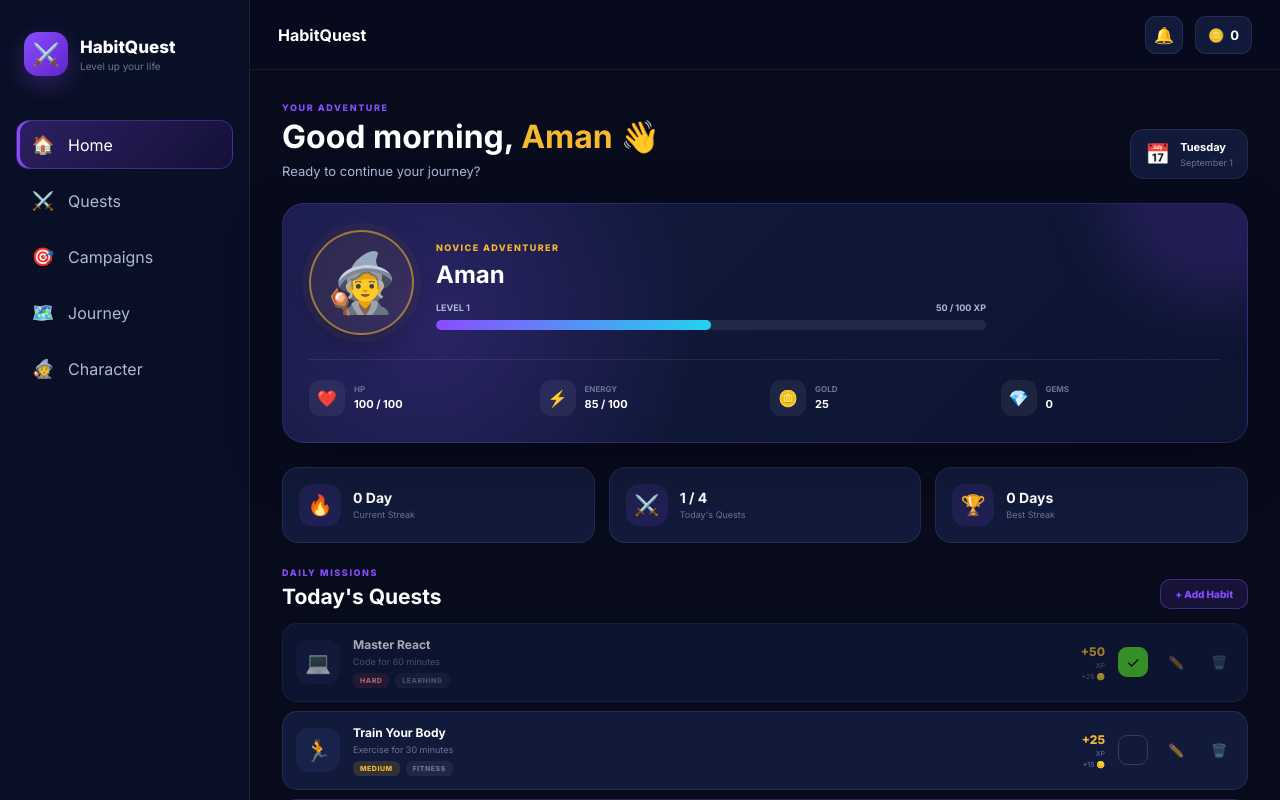
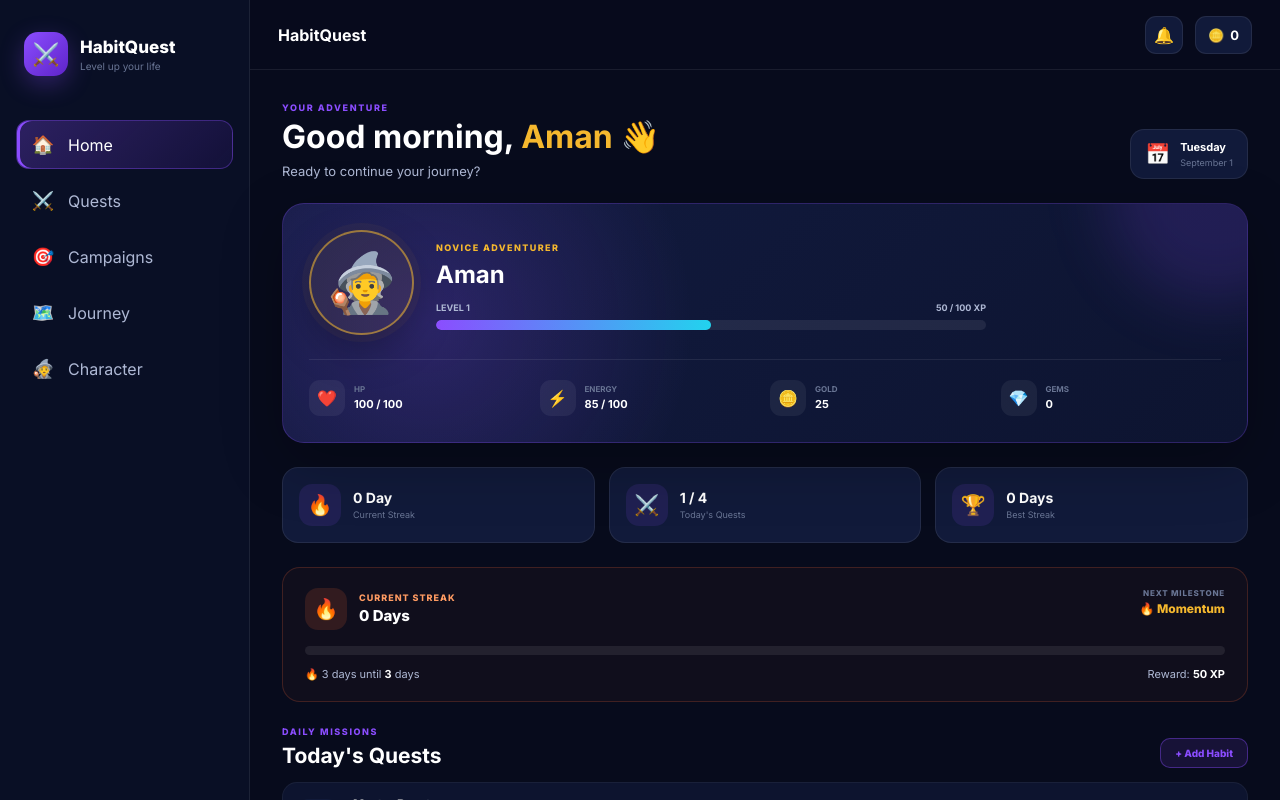
Before and after one commit to Amanulla4/habitquest, a React (Vite) app: page / in a window 1280 px wide. Shown: the top 800 px of the page. Built offline with nearby package versions, Linux system fonts and the light colour scheme.

Commit message:
Fix streak progress bar math and restore milestone XP grant

```diff
--- a/src/components/dashboard/Dashboard.css
+++ b/src/components/dashboard/Dashboard.css
@@ -699,3 +699,130 @@
     text-align: center;
   }
 }
+
+/* =========================================
+   STREAK PROGRESS CARD
+========================================= */
+
+.streak-progress-card {
+  padding: 20px 22px;
+  border: 1px solid rgba(255, 107, 53, 0.2);
+  border-radius: 18px;
+  background: rgba(255, 107, 53, 0.04);
+}
+
+.streak-progress-top {
+  display: flex;
+  align-items: flex-start;
+  justify-content: space-between;
+  gap: 16px;
+  margin-bottom: 16px;
+}
+
+.streak-progress-title {
+  display: flex;
+  align-items: center;
+  gap: 12px;
+}
+
+.streak-flame {
+  width: 42px;
+  height: 42px;
+  flex-shrink: 0;
+  display: flex;
+  align-items: center;
+  justify-content: center;
+  border-radius: 13px;
+  background: rgba(255, 107, 53, 0.14);
+  font-size: 20px;
+}
+
+.streak-progress-title > div > span {
+  display: block;
+  color: #ff9b62;
+  font-size: 9px;
+  font-weight: 800;
+  letter-spacing: 1px;
+}
+
+.streak-progress-title strong {
+  display: block;
+  margin-top: 3px;
+  font-size: 15px;
+  font-weight: 900;
+}
+
+.next-milestone {
+  display: flex;
+  flex-direction: column;
+  align-items: flex-end;
+  gap: 3px;
+  text-align: right;
+}
+
+.next-milestone span {
+  color: var(--text-muted);
+  font-size: 8px;
+  font-weight: 800;
+  letter-spacing: 0.8px;
+}
+
+.next-milestone strong {
+  color: var(--gold);
+  font-size: 12px;
+  font-weight: 800;
+  white-space: nowrap;
+}
+
+.streak-progress-bar {
+  height: 9px;
+  overflow: hidden;
+  border-radius: 20px;
+  background: rgba(255, 255, 255, 0.08);
+}
+
+.streak-progress-fill {
+  height: 100%;
+  border-radius: inherit;
+  background: linear-gradient(90deg, #ff6b35, var(--gold));
+  transition: width 0.4s ease;
+}
+
+.streak-progress-bottom {
+  display: flex;
+  align-items: center;
+  justify-content: space-between;
+  flex-wrap: wrap;
+  gap: 10px;
+  margin-top: 12px;
+}
+
+.streak-progress-bottom span {
+  color: var(--text-secondary);
+  font-size: 11px;
+}
+
+.streak-progress-bottom strong {
+  color: var(--text-primary);
+}
+
+/* MOBILE */
+
+@media (max-width: 700px) {
+
+  .streak-progress-top {
+    flex-direction: column;
+    gap: 12px;
+  }
+
+  .next-milestone {
+    align-items: flex-start;
+    text-align: left;
+  }
+
+  .streak-progress-bottom {
+    flex-direction: column;
+    align-items: flex-start;
+  }
+
+}
--- a/src/components/dashboard/Dashboard.jsx
+++ b/src/components/dashboard/Dashboard.jsx
@@ -16,6 +16,8 @@ import {
   updateStreak,
   getStreakBonus,
   getStreakMilestone,
+  getNextStreakMilestone,
+  getPreviousStreakMilestone,
 } from '../../utils/streak'
 
 import {
@@ -268,6 +270,65 @@ function Dashboard() {
 
   /*
   =========================================
+  STREAK MILESTONE CALCULATIONS
+
+  previousMilestone uses the "floor"
+  helper (largest milestone <= streak),
+  NOT the exact-match helper - so the
+  progress bar is accurate even when
+  the streak sits between two
+  milestones (e.g. streak 5 sits
+  between the 3-day and 7-day marks).
+  =========================================
+  */
+
+  const nextMilestone =
+    getNextStreakMilestone(
+      currentStreak
+    )
+
+  const previousMilestone =
+    getPreviousStreakMilestone(
+      currentStreak
+    )
+
+  const previousMilestoneDays =
+    previousMilestone?.days ?? 0
+
+  const nextMilestoneDays =
+    nextMilestone?.days ??
+    previousMilestoneDays
+
+  const milestoneRange =
+    nextMilestoneDays -
+    previousMilestoneDays
+
+  const milestoneProgress =
+    nextMilestone && milestoneRange > 0
+      ? Math.min(
+          100,
+          Math.max(
+            0,
+            ((currentStreak -
+              previousMilestoneDays) /
+              milestoneRange) *
+              100
+          )
+        )
+      : 100
+
+  const daysToNextMilestone =
+    nextMilestone
+      ? Math.max(
+          0,
+          nextMilestone.days -
+            currentStreak
+        )
+      : 0
+
+
+  /*
+  =========================================
   OPEN CREATE MODAL
   =========================================
   */
@@ -296,11 +357,10 @@ function Dashboard() {
   =========================================
   CLOSE MODAL
 
-  Passed to HabitModal as onClose.
-  HabitModal already calls this after
-  a successful create/update, so we
-  don't call it a second time from
-  createHabit / updateHabit below.
+  HabitModal already calls onClose
+  after a successful create/update,
+  so createHabit / updateHabit below
+  don't call it a second time.
   =========================================
   */
 
@@ -346,11 +406,6 @@ function Dashboard() {
               ? {
                   ...quest,
                   ...updatedHabit,
-
-                  /*
-                   * Editing a habit does
-                   * NOT reset completion.
-                   */
                   completed:
                     quest.completed,
                 }
@@ -412,9 +467,7 @@ function Dashboard() {
 
 
     /*
-    -----------------------------------------
     MARK QUEST COMPLETE
-    -----------------------------------------
     */
 
     setQuests(
@@ -432,9 +485,7 @@ function Dashboard() {
 
 
     /*
-    -----------------------------------------
     ADD HISTORY
-    -----------------------------------------
     */
 
     setHistory(
@@ -447,9 +498,7 @@ function Dashboard() {
 
 
     /*
-    -----------------------------------------
     UPDATE STREAK
-    -----------------------------------------
     */
 
     const streakResult =
@@ -463,16 +512,13 @@ function Dashboard() {
       streakResult.currentStreak
     )
 
-
     setLastCompletionDate(
       streakResult.lastCompletionDate
     )
 
 
     /*
-    -----------------------------------------
     BEST STREAK
-    -----------------------------------------
     */
 
     const newBestStreak =
@@ -492,9 +538,7 @@ function Dashboard() {
 
 
     /*
-    -----------------------------------------
     STREAK BONUS (multiplier)
-    -----------------------------------------
     */
 
     const streakMultiplier =
@@ -514,14 +558,11 @@ function Dashboard() {
 
 
     /*
-    -----------------------------------------
     MILESTONE BONUS
 
-    If the new streak count lands
-    exactly on a milestone, grant its
-    XP reward for real (not just show
-    the number in a message).
-    -----------------------------------------
+    If the new streak lands exactly on
+    a milestone, grant its XP for real,
+    not just show it in a message.
     */
 
     const milestone =
@@ -535,12 +576,6 @@ function Dashboard() {
       milestone ? milestone.xp : 0
 
 
-    /*
-    -----------------------------------------
-    TOTAL XP FOR THIS COMPLETION
-    -----------------------------------------
-    */
-
     const totalQuestXp =
       selectedQuest.xp +
       streakBonusXp +
@@ -548,9 +583,7 @@ function Dashboard() {
 
 
     /*
-    -----------------------------------------
     ADD XP
-    -----------------------------------------
     */
 
     const result =
@@ -565,9 +598,7 @@ function Dashboard() {
 
 
     /*
-    -----------------------------------------
     ADD GOLD
-    -----------------------------------------
     */
 
     setGold(
@@ -578,9 +609,7 @@ function Dashboard() {
 
 
     /*
-    -----------------------------------------
     LEVEL UP
-    -----------------------------------------
     */
 
     if (
@@ -599,16 +628,10 @@ function Dashboard() {
 
 
     /*
-    -----------------------------------------
     STREAK / MILESTONE MESSAGE
-    -----------------------------------------
     */
 
     if (streakIncreased) {
-
-      /*
-      MILESTONE
-      */
 
       if (milestone) {
         setMilestoneMessage(
@@ -627,13 +650,7 @@ function Dashboard() {
         setTimeout(() => {
           setMilestoneMessage('')
         }, 4000)
-      }
-
-      /*
-      NORMAL STREAK
-      */
-
-      else {
+      } else {
         const bonusText =
           streakBonusXp > 0
             ? ' +' + streakBonusXp + ' bonus XP'
@@ -663,9 +680,7 @@ function Dashboard() {
   return (
     <div className="dashboard">
 
-      {/* =====================================
-          NOTIFICATIONS
-      ===================================== */}
+      {/* NOTIFICATIONS */}
 
       {levelUpMessage && (
         <div className="level-up-message">
@@ -673,13 +688,11 @@ function Dashboard() {
         </div>
       )}
 
-
       {streakMessage && (
         <div className="streak-message">
           {streakMessage}
         </div>
       )}
-
 
       {milestoneMessage && (
         <div className="streak-message milestone-message">
@@ -688,9 +701,7 @@ function Dashboard() {
       )}
 
 
-      {/* =====================================
-          HEADER
-      ===================================== */}
+      {/* HEADER */}
 
       <div className="dashboard-header">
 
@@ -749,14 +760,11 @@ function Dashboard() {
       </div>
 
 
-      {/* =====================================
-          HERO
-      ===================================== */}
+      {/* HERO */}
 
       <section className="hero-card">
 
         <div className="hero-glow" />
-
 
         <div className="character">
 
@@ -778,7 +786,6 @@ function Dashboard() {
             <h3>
               Aman
             </h3>
-
 
             <div className="level-row">
 
@@ -907,9 +914,7 @@ function Dashboard() {
       </section>
 
 
-      {/* =====================================
-          QUICK STATS
-      ===================================== */}
+      {/* QUICK STATS */}
 
       <div className="quick-stats">
 
@@ -979,8 +984,109 @@ function Dashboard() {
 
 
       {/* =====================================
-          QUESTS
+          STREAK PROGRESS
       ===================================== */}
+
+      <section className="streak-progress-card">
+
+        <div className="streak-progress-top">
+
+          <div className="streak-progress-title">
+
+            <div className="streak-flame">
+              🔥
+            </div>
+
+            <div>
+
+              <span>
+                CURRENT STREAK
+              </span>
+
+              <strong>
+                {currentStreak} Day
+                {currentStreak !== 1
+                  ? 's'
+                  : ''}
+              </strong>
+
+            </div>
+
+          </div>
+
+
+          {nextMilestone && (
+            <div className="next-milestone">
+
+              <span>
+                NEXT MILESTONE
+              </span>
+
+              <strong>
+                {nextMilestone.icon}{' '}
+                {nextMilestone.title}
+              </strong>
+
+            </div>
+          )}
+
+        </div>
+
+
+        <div className="streak-progress-bar">
+
+          <div
+            className="streak-progress-fill"
+            style={{
+              width:
+                milestoneProgress + '%',
+            }}
+          />
+
+        </div>
+
+
+        <div className="streak-progress-bottom">
+
+          {nextMilestone ? (
+
+            <span>
+              🔥 {daysToNextMilestone}{' '}
+              {daysToNextMilestone === 1
+                ? 'day'
+                : 'days'}{' '}
+              until{' '}
+              <strong>
+                {nextMilestone.days}
+              </strong>{' '}
+              days
+            </span>
+
+          ) : (
+
+            <span>
+              🏆 All streak milestones
+              conquered!
+            </span>
+
+          )}
+
+
+          {nextMilestone && (
+            <span>
+              Reward:{' '}
+              <strong>
+                {nextMilestone.reward}
+              </strong>
+            </span>
+          )}
+
+        </div>
+
+      </section>
+
+
+      {/* QUESTS */}
 
       <section className="quests-section">
 
@@ -1112,8 +1218,6 @@ function Dashboard() {
                   </div>
 
 
-                  {/* COMPLETE */}
-
                   <button
                     className={
                       'quest-check' +
@@ -1139,8 +1243,6 @@ function Dashboard() {
                   </button>
 
 
-                  {/* EDIT */}
-
                   <button
                     className="quest-edit"
                     onClick={() =>
@@ -1155,8 +1257,6 @@ function Dashboard() {
                     ✏️
                   </button>
 
-
-                  {/* DELETE */}
 
                   <button
                     className="quest-delete"
@@ -1184,9 +1284,7 @@ function Dashboard() {
       </section>
 
 
-      {/* =====================================
-          DAILY PROGRESS
-      ===================================== */}
+      {/* DAILY PROGRESS */}
 
       <section className="daily-progress-card">
 
@@ -1237,9 +1335,7 @@ function Dashboard() {
       </section>
 
 
-      {/* =====================================
-          HABIT MODAL
-      ===================================== */}
+      {/* HABIT MODAL */}
 
       {showHabitModal && (
 
--- a/src/utils/streak.js
+++ b/src/utils/streak.js
@@ -201,6 +201,9 @@ Each milestone has:
 - reward: a display-only string
   (kept in sync with xp, used for
   the notification text)
+
+Kept in ascending order of `days` -
+several helpers below rely on this.
 =========================================
 */
 
@@ -258,6 +261,11 @@ export const STREAK_MILESTONES = [
 /*
 =========================================
 GET REACHED MILESTONE
+
+Exact match only - true when the streak
+count is EXACTLY on a milestone day.
+Used to trigger the one-time reward /
+notification.
 =========================================
 */
 
@@ -276,6 +284,9 @@ export function getStreakMilestone(
 /*
 =========================================
 GET NEXT MILESTONE
+
+The next milestone still ahead of the
+current streak.
 =========================================
 */
 
@@ -289,3 +300,47 @@ export function getNextStreakMilestone(
     ) || null
   )
 }
+
+
+/*
+=========================================
+GET PREVIOUS MILESTONE
+
+The most recent milestone the streak
+has already passed (or is currently
+on), regardless of whether the streak
+lands exactly on it. Used as the
+"floor" for progress-bar math so the
+bar fill is accurate between two
+milestones (e.g. streak 5 is between
+the 3-day and 7-day milestones).
+
+Returns null if no milestone has been
+reached yet (streak < 3).
+=========================================
+*/
+
+export function getPreviousStreakMilestone(
+  streak
+) {
+  let previous = null
+
+  for (
+    let index = 0;
+    index < STREAK_MILESTONES.length;
+    index++
+  ) {
+
+    const milestone =
+      STREAK_MILESTONES[index]
+
+    if (milestone.days <= streak) {
+      previous = milestone
+    } else {
+      break
+    }
+
+  }
+
+  return previous
+}
```
